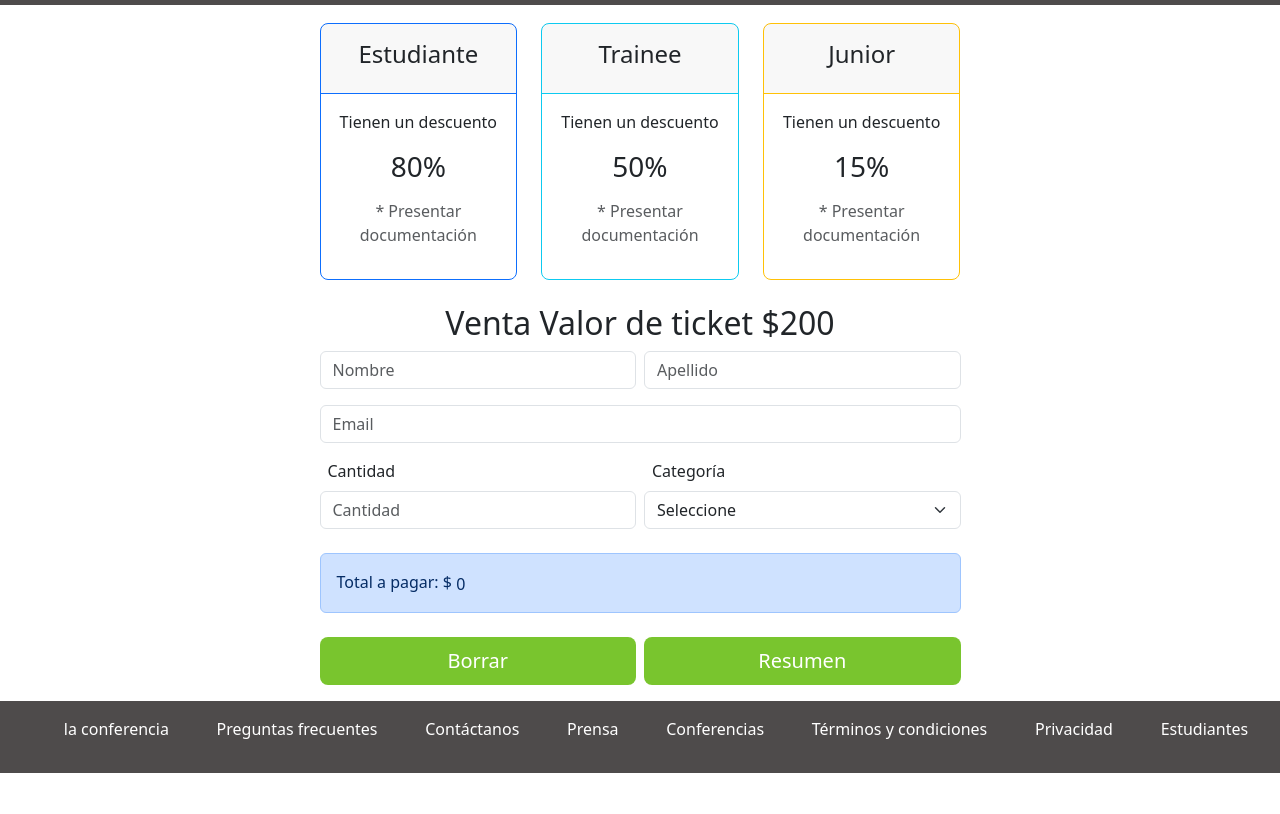
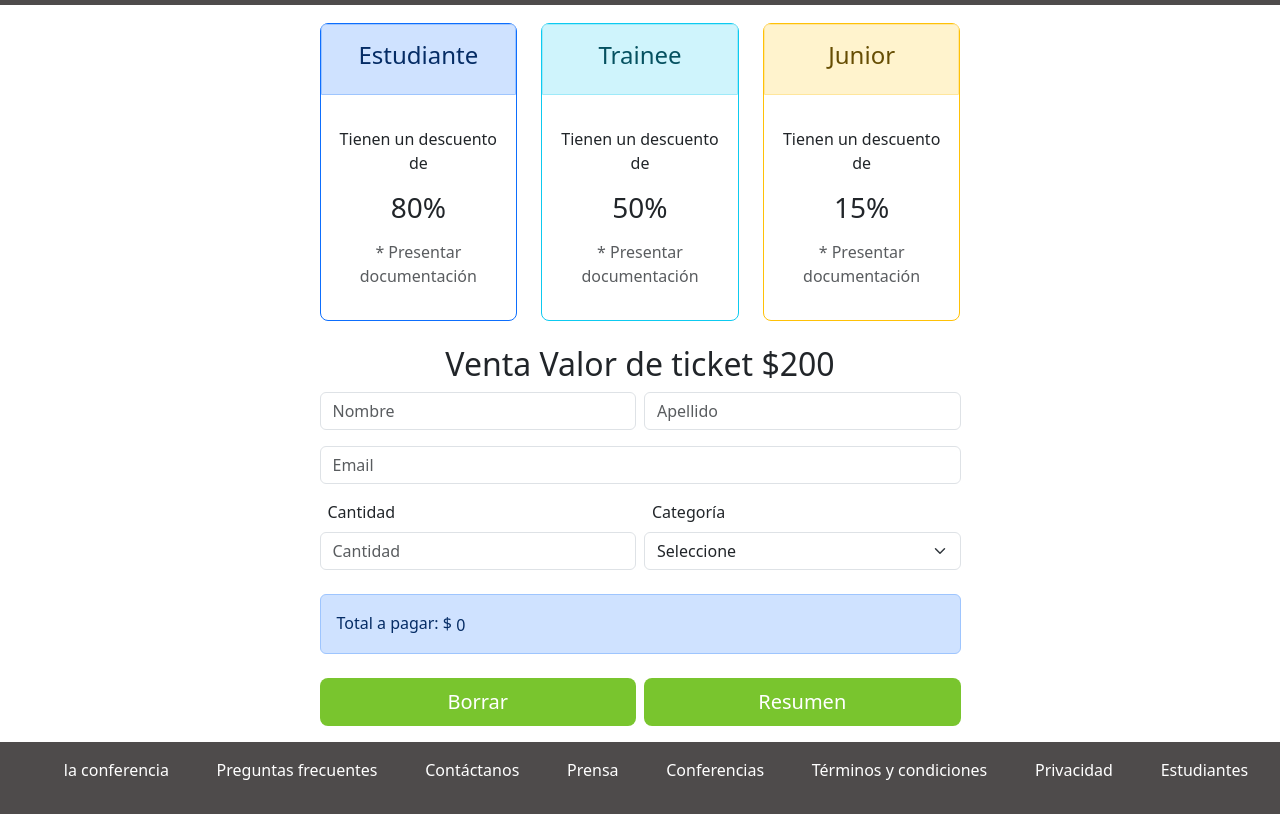
Before and after one commit to edu-sp/TP1front, a plain HTML site: page tickets.html in a window 1280 px wide. Shown: the part 73-887 px from the top of the page. Before the commit the page ends 846 px from the top, so only its background shows below. Drawn offline with Linux system fonts and the light colour scheme.

Commit message:
listo para entregar tp2

```diff
--- a/js/funcion.js
+++ b/js/funcion.js
@@ -15,17 +15,15 @@ categoria.addEventListener("change", () => {
 
 
 btnresumen .addEventListener("click", () => {
+  total=0;
   switch (option) {
     case "Estudiante":
-      total = 0;
       total = cantidad.value * valorTicket * 0.2;
       break;
     case "Trainee":
-      total = 0;
       total = cantidad.value * valorTicket * 0.5;
       break;
     case "Junior":
-      total = 0;
       total = cantidad.value * valorTicket * 0.85;
       break;
     default:
--- a/tickets.html
+++ b/tickets.html
@@ -45,11 +45,11 @@
                 <div class="row row-cols-1 row-cols-md-3 text-center">
                     <div class="col">
                         <div class="card mb-4 rounded-3  border-primary">
-                            <div class="card-header py-3  border-primary">
+                            <div class="card-header py-3  alert alert-primary">
                                 <h4 class=" fw-normal">Estudiante</h4>
                             </div>
                             <div class="card-body">
-                                <p>Tienen un descuento</p>
+                                <p>Tienen un descuento de</p>
                                 <h3 class="card-title pricing-card-title">80%</h3>
                                 <p class="fw-light text-muted mt-3">* Presentar documentación</p>
                             </div>
@@ -57,11 +57,11 @@
                     </div>
                     <div class="col">
                         <div class="card mb-4 rounded-3  border-info">
-                            <div class="card-header py-3  border-info">
+                            <div class="card-header py-3  alert alert-info">
                                 <h4 class="fw-normal">Trainee</h4>
                             </div>
                             <div class="card-body">
-                                <p>Tienen un descuento</p>
+                                <p>Tienen un descuento de</p>
                                 <h3 class="card-title pricing-card-title">50%</h3>
                                 <p class="fw-light text-muted mt-3">* Presentar documentación</p>
                             </div>
@@ -69,11 +69,11 @@
                     </div>
                     <div class="col">
                         <div class="card mb-4 rounded-3 border-warning">
-                            <div class="card-header py-3  border-warning">
+                            <div class="card-header py-3  alert alert-warning">
                                 <h4 class=" fw-normal">Junior</h4>
                             </div>
                             <div class="card-body">
-                                <p>Tienen un descuento</p>
+                                <p>Tienen un descuento de</p>
                                 <h3 class="card-title pricing-card-title">15%</h3>
                                 <p class="fw-light text-muted mt-3">* Presentar documentación</p>
                             </div>
```
